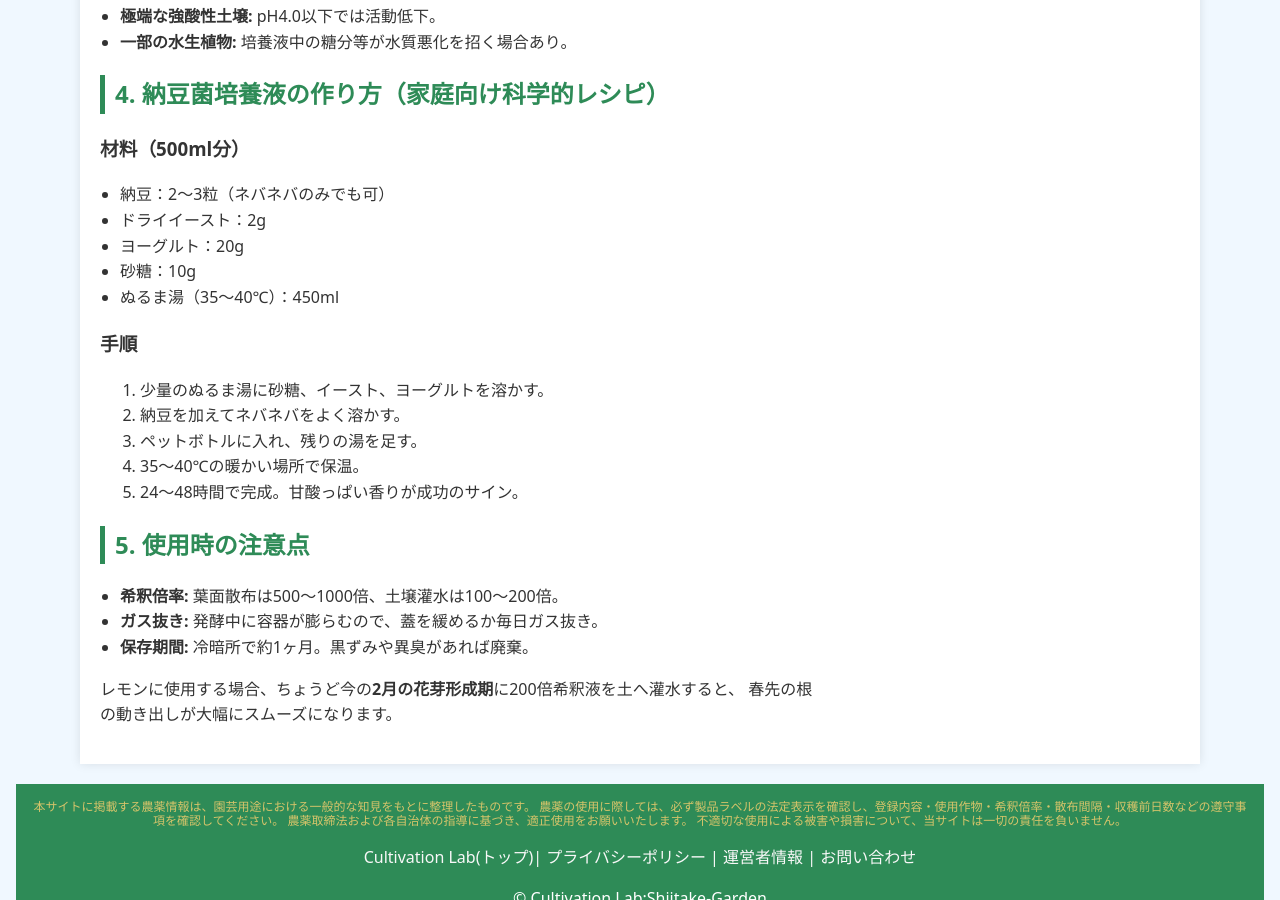
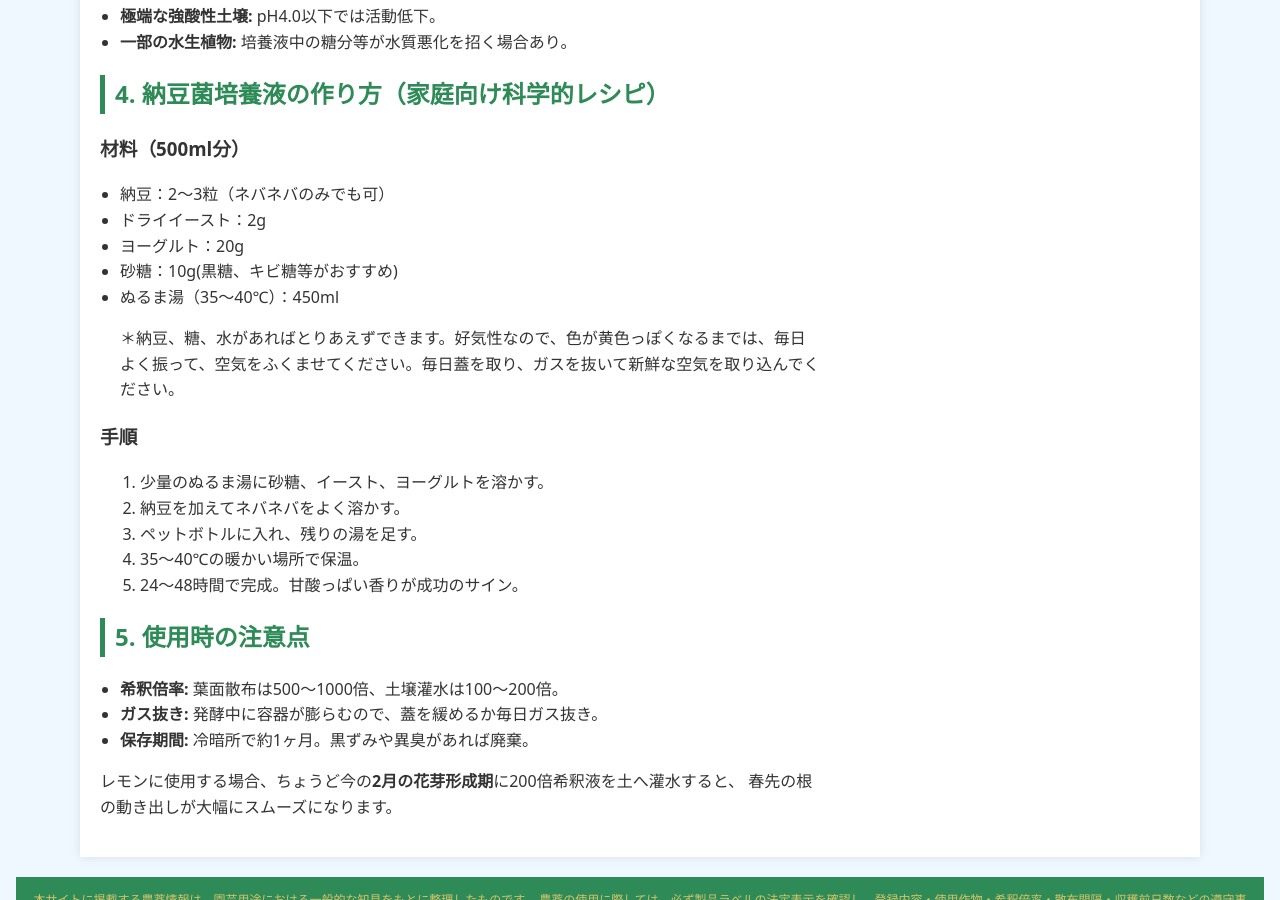
Before and after one commit to shiitake-garden/shiitake-garden.github.io, a Jekyll site: the page built from column/column_nattoukin.html, in a window 1280 px wide and 900 px high, scrolled down 1396 px. Built offline with Jekyll 4.4.1, drawn with Linux system fonts in a browser that asks for light colours.

Commit message:
Update column_nattoukin.html

```diff
--- a/column/column_nattoukin.html
+++ b/column/column_nattoukin.html
@@ -65,8 +65,9 @@ title: カルティベーションラボ
       <li>納豆：2〜3粒（ネバネバのみでも可）</li>
       <li>ドライイースト：2g</li>
       <li>ヨーグルト：20g</li>
-      <li>砂糖：10g</li>
+      <li>砂糖：10g(黒糖、キビ糖等がおすすめ)</li>
       <li>ぬるま湯（35～40℃）：450ml</li>
+      <p>＊納豆、糖、水があればとりあえずできます。好気性なので、色が黄色っぽくなるまでは、毎日よく振って、空気をふくませてください。毎日蓋を取り、ガスを抜いて新鮮な空気を取り込んでください。</p>
     </ul>
 
     <h3>手順</h3>
```
